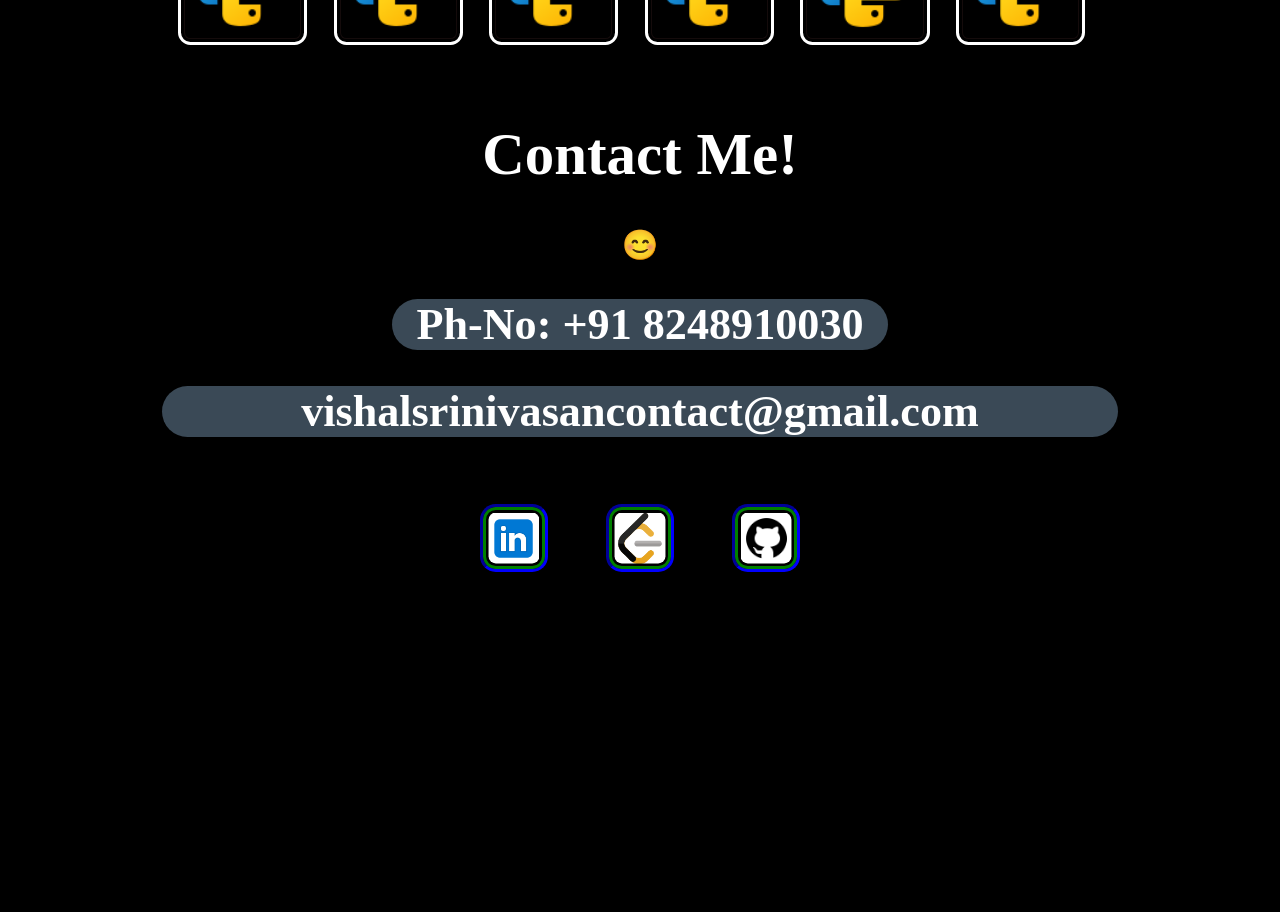
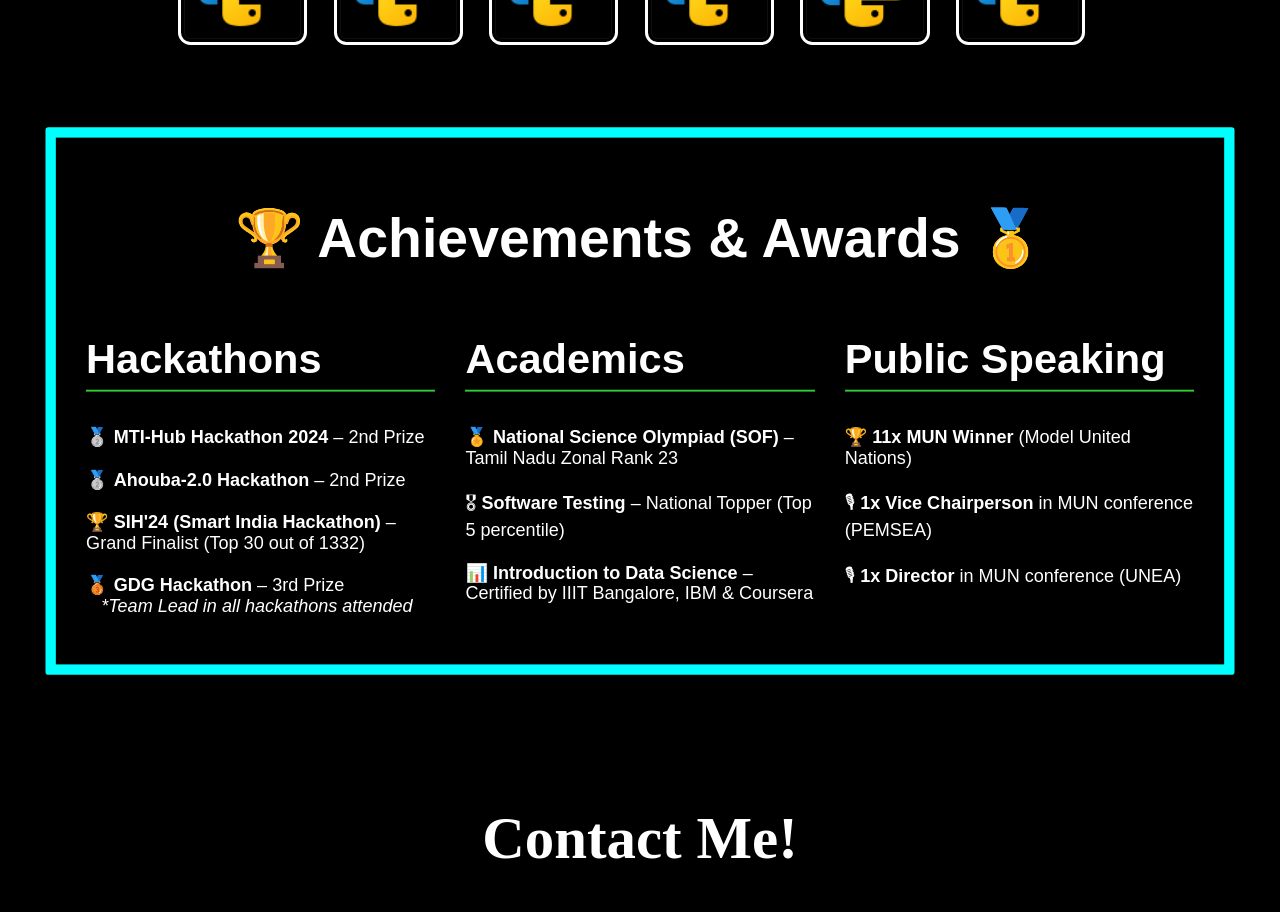
Before and after one commit to fleet2005/Portfolio, a React (Vite) app in the folder Portfolio/: page / in a window 1280 px wide. Shown: the part 7160-8072 px from the top of the page. Before the commit the page ends 7744 px from the top, so only its background shows below. Built offline with nearby package versions, Linux system fonts and the light colour scheme.

Commit message:
Added Awards Section

```diff
--- a/Portfolio/src/App.jsx
+++ b/Portfolio/src/App.jsx
@@ -6,7 +6,7 @@ import Contact from "./Contact";
 import Link from "./Link";
 import Project from "./Projects";
 import Work from "./Work";
-
+import Awards from "./Awards";
 
 
 function App()
@@ -19,6 +19,7 @@ function App()
     <Work/>
     <Project/>
     <Skills/>
+    <Awards/>
     <Contact/>
     <Link/>
     </>
--- /dev/null
+++ b/Portfolio/src/Awards.jsx
@@ -0,0 +1,109 @@
+import React from "react";
+
+function Awards() {
+  return (
+    <div
+      style={{
+        backgroundColor: "cyan",
+        padding: "0.7rem", // Further reduced padding by 30%
+        borderRadius: "3px", // Reduced border radius for better proportions
+        animation: "pulse 3s ease-in-out infinite",
+        marginTop: "17vw",
+        marginBottom : "-2vw",
+      }}
+    >
+      {/* Inline style for keyframes animation */}
+      <style>
+        {`
+          @keyframes pulse {
+            0% { transform: scale(0.92); }
+            50% { transform: scale(0.95); }
+            100% { transform: scale(0.92); }
+          }
+        `}
+      </style>
+
+      <div
+        style={{
+          backgroundColor: "black",
+          padding: "2rem",
+          fontFamily: "Arial, sans-serif",
+          color: "white",
+        }}
+      >
+        <h1 style={{ textAlign: "center", marginBottom: "2rem" }}>
+          🏆 Achievements & Awards 🥇
+        </h1>
+
+        <div style={{ display: "flex", justifyContent: "space-around", gap: "2rem" }}>
+          {/* Hackathons */}
+          <div style={{ flex: 1 }}>
+            <h2 style={{ borderBottom: "2px solid limegreen", paddingBottom: "0.5rem" }}>
+              Hackathons
+            </h2>
+            <ul style={{ listStyle: "none", paddingLeft: "0", fontSize: "1.2rem" }}>
+              <li>🥈 <strong>MTI-Hub Hackathon 2024</strong> – 2nd Prize</li>
+              <br />
+              <li>🥈 <strong>Ahouba-2.0 Hackathon</strong> – 2nd Prize</li>
+              <br />
+              <li>
+                🏆 <strong>SIH'24 (Smart India Hackathon)</strong> – Grand Finalist (Top 30 out of
+                1332)
+              </li>
+              <br />
+              <li>🥉 <strong>GDG Hackathon</strong> – 3rd Prize</li>
+              <li>
+                <em style={{ paddingLeft: "1rem" }}>
+                  *Team Lead in all hackathons attended
+                </em>
+              </li>
+            </ul>
+          </div>
+
+          {/* Academic Excellence */}
+          <div style={{ flex: 1 }}>
+            <h2 style={{ borderBottom: "2px solid limegreen", paddingBottom: "0.5rem" }}>
+              Academics
+            </h2>
+            <ul style={{ listStyle: "none", paddingLeft: "0", fontSize: "1.2rem" }}>
+              <li>
+                🏅 <strong>National Science Olympiad (SOF)</strong> – Tamil Nadu Zonal Rank 23
+              </li>
+              <br />
+              <li>
+                🎖 <strong>Software Testing</strong> – National Topper (Top 5 percentile)
+              </li>
+              <br />
+              <li>
+                📊 <strong>Introduction to Data Science</strong> – Certified by IIIT Bangalore, IBM &
+                Coursera
+              </li>
+            </ul>
+          </div>
+
+          {/* Debate & Public Speaking */}
+          <div style={{ flex: 1 }}>
+            <h2 style={{ borderBottom: "2px solid limegreen", paddingBottom: "0.5rem" }}>
+              Public Speaking
+            </h2>
+            <ul style={{ listStyle: "none", paddingLeft: "0", fontSize: "1.2rem" }}>
+              <li>
+                🏆 <strong>11x MUN Winner</strong> (Model United Nations)
+              </li>
+              <br />
+              <li>
+                🎙 <strong>1x Vice Chairperson</strong> in MUN conference (PEMSEA)
+              </li>
+              <br />
+              <li>
+                🎙 <strong>1x Director</strong> in MUN conference (UNEA)
+              </li>
+            </ul>
+          </div>
+        </div>
+      </div>
+    </div>
+  );
+}
+
+export default Awards;
```
